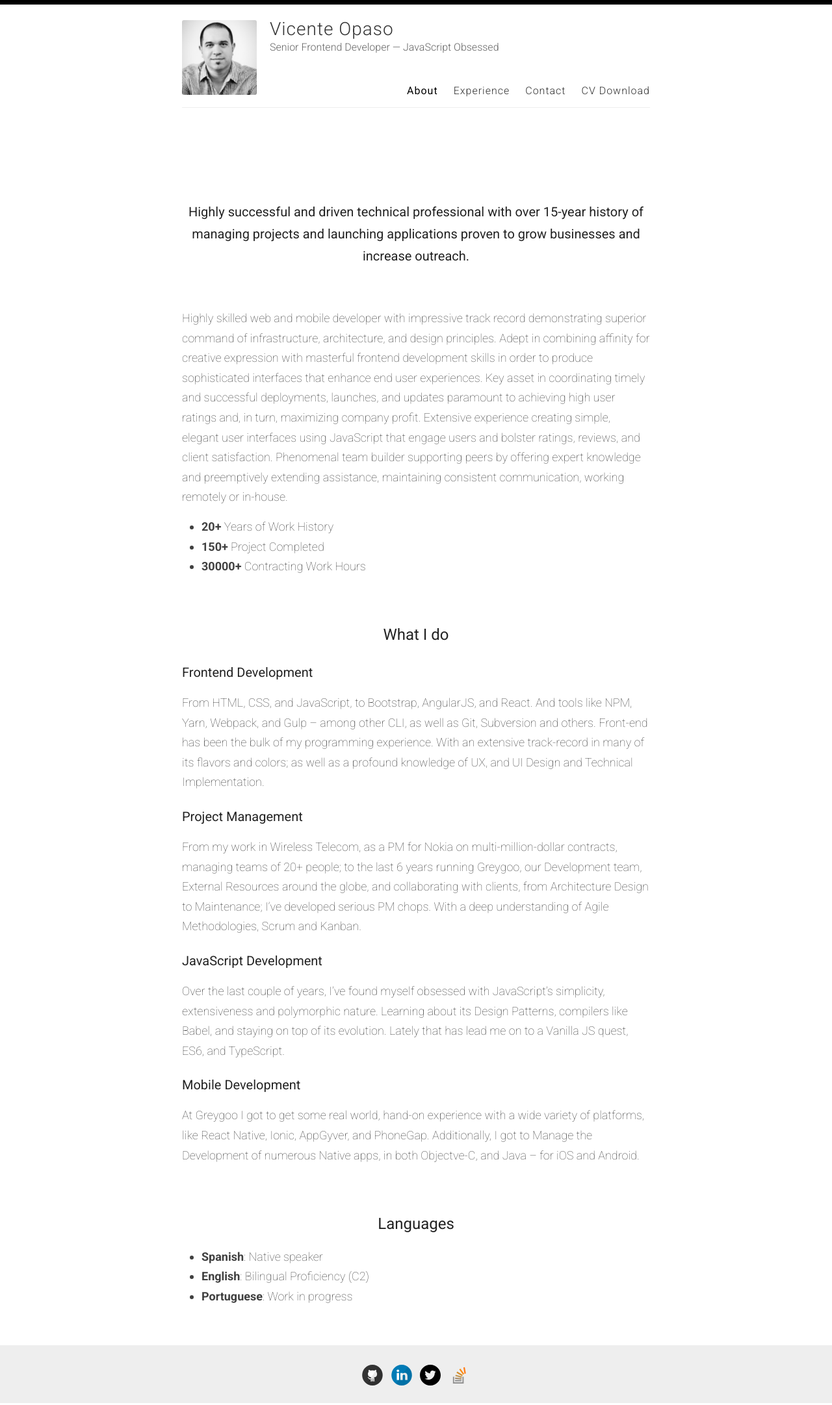
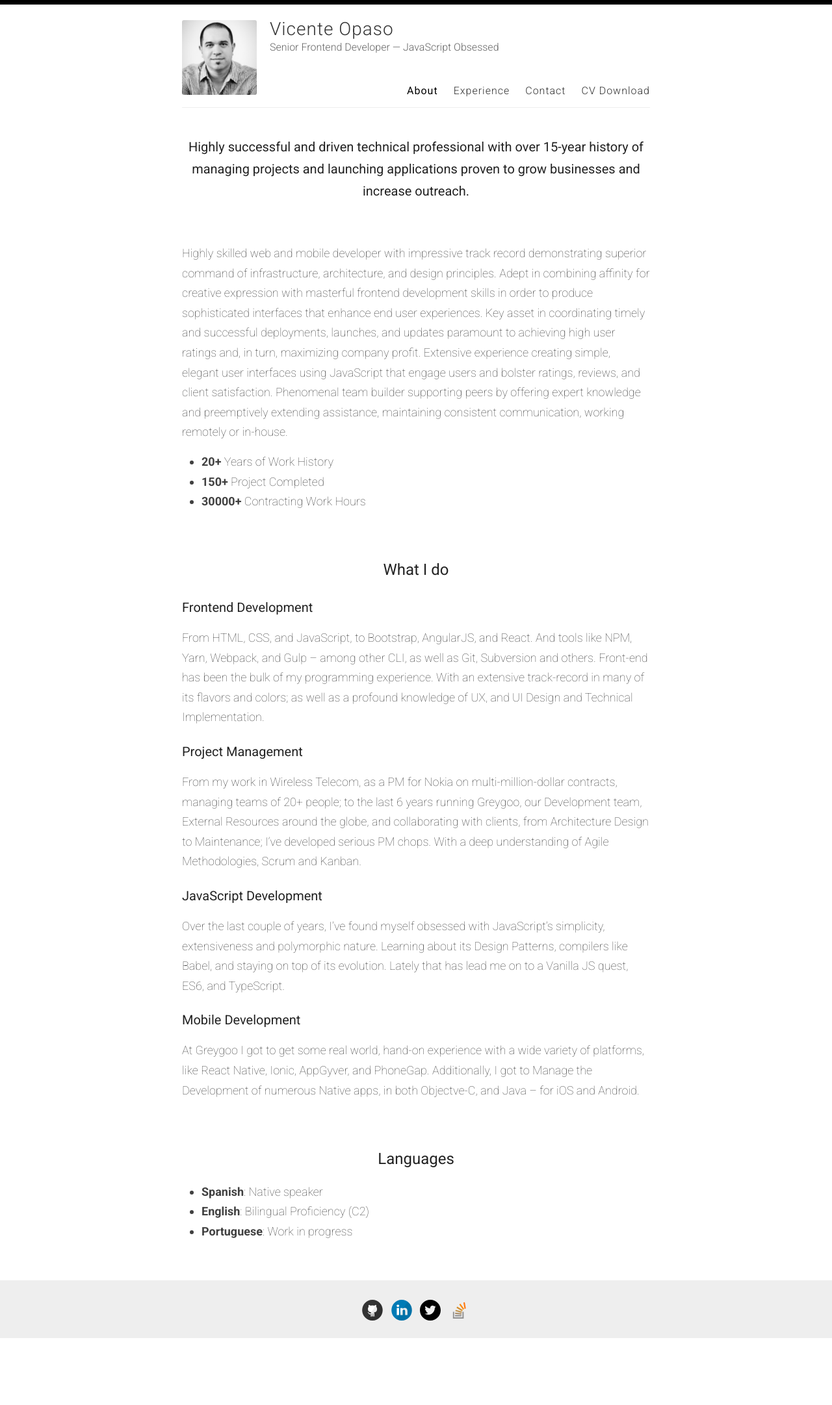
Before and after one commit to vicenteopaso/vicenteopaso, a Jekyll site: the page built from _pages/index.md, in a window 1280 px wide. Shown: the whole page at 65% size. Built offline with Jekyll 4.4.1, drawn with Linux system fonts in a browser that asks for light colours; after the commit the page ends 2063 px from its top, so only the background shows below that.

Commit message:
Update _custom.scss

```diff
--- a/_sass/_custom.scss
+++ b/_sass/_custom.scss
@@ -160,7 +160,7 @@ hr {
 }
 #nav {
   .wrapper-main {
-    padding-top: 220px;
+    padding-top: 120px;
   }
   .wrapper-masthead {
     .container {
```
